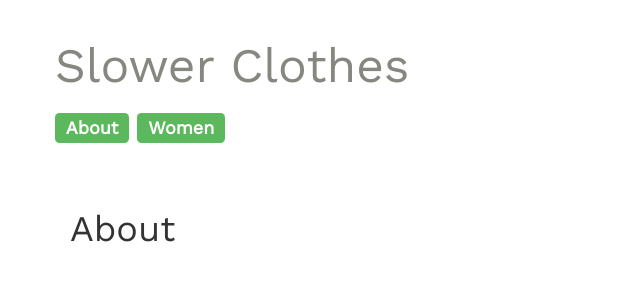
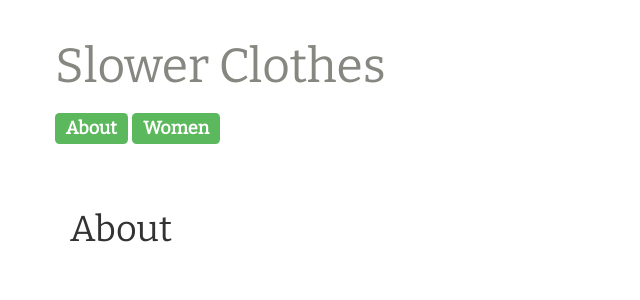
Before and after one commit to nataliasayang/slower-clothes, a Django app: page /about/ in a window 1280 px wide. Shown: the top 300 px of the page, without its empty margins (0-640 px from the left). Run offline with Django 3.2, Linux system fonts and the light colour scheme; some libraries are stand-ins or nearby versions.

Commit message:
Formatting updates.

```diff
--- a/blog/static/css/blog.css
+++ b/blog/static/css/blog.css
@@ -25,7 +25,7 @@
 }
 
 h1, h2, h3, h4 {
-  font-family: 'Work Sans', sans-serif;
+  font-family: 'Bitter', serif;
 }
 
 .date {
--- a/blog/templates/blog/base.html
+++ b/blog/templates/blog/base.html
@@ -5,7 +5,7 @@
         <link rel="stylesheet" href="//maxcdn.bootstrapcdn.com/bootstrap/3.2.0/css/bootstrap.min.css">
         <link rel="stylesheet" href="//maxcdn.bootstrapcdn.com/bootstrap/3.2.0/css/bootstrap-theme.min.css">
         <link rel="stylesheet" href="{% static 'css/blog.css' %}">
-        <link href="https://fonts.googleapis.com/css?family=Work+Sans" rel="stylesheet" type="text/css">
+        <link href="https://fonts.googleapis.com/css?family=Bitter&display=swap" rel="stylesheet">
     </head>
     <body>
         <div class="page-header">
```
